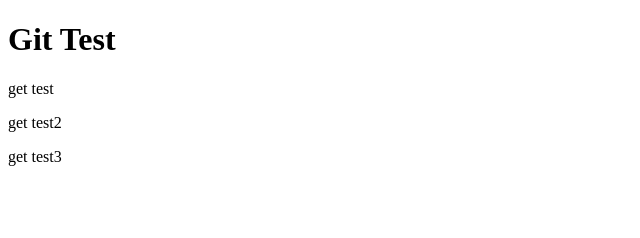
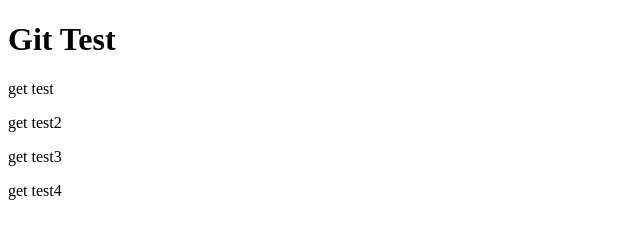
Before and after one commit to yuta0215/intro_git, a plain HTML site: page index.html in a window 1280 px wide. Shown: the full height of the page, 0-640 px from the left. Drawn offline with Linux system fonts and the light colour scheme.

Commit message:
test4を追加

```diff
--- a/index.html
+++ b/index.html
@@ -9,6 +9,7 @@
         <p>get test</p>
         <p>get test2</p>
         <p>get test3</p>
+        <p>get test4</p>
     </body>
 
 </html>
```
